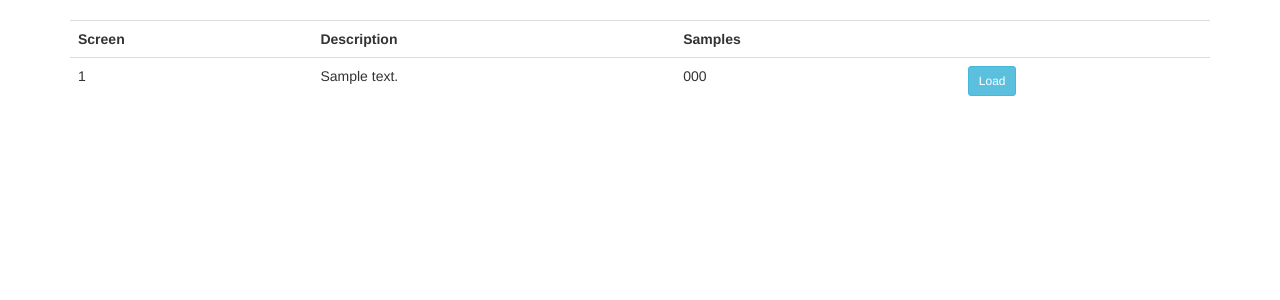
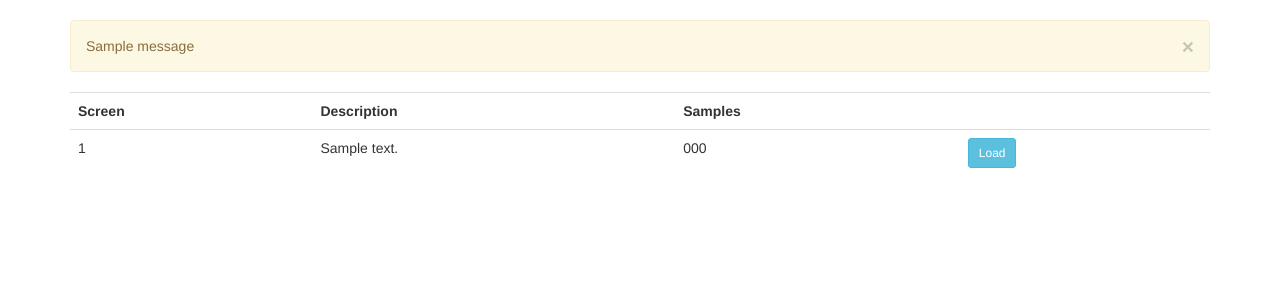
Before and after one commit to microscopium/microscopium-ui, a Flask app: page / in a window 1280 px wide. Shown: the part 52-352 px from the top of the page. Run offline with Flask 2, Linux system fonts and the light colour scheme; one stand-in notice (Sample message) is shown; a database or web service that is not in the repository returns one stand-in record (values such as "Sample title"); some libraries are stand-ins or nearby versions.

Commit message:
Display alert dialog when requested screen can't be found * Include secret key for sessions in config * Send back flash message when screen can't be found in index route * Include rendering of flash message as an alert dialog

```diff
--- a/app/main/views.py
+++ b/app/main/views.py
@@ -1,4 +1,4 @@
-from flask import current_app, redirect, render_template, url_for
+from flask import current_app, flash, redirect, render_template, url_for
 
 from htmlmin.main import minify
 
@@ -23,6 +23,7 @@ def load_screen(screen_id):
     # if it does not
     screen_result = mongo.db.screens.find_one({"_id": screen_id})
     if screen_result is None:
+        flash("Unable to find screen %s." % screen_id)
         return redirect(url_for(".index"))
 
     return render_template("screen_ui.html",
--- a/app/templates/index.html
+++ b/app/templates/index.html
@@ -6,6 +6,12 @@
 
 {% block content %}
     <div class="container">
-        {% include "index_components/_screen_table.html" %}
+    {% for message in get_flashed_messages() %}
+        <div class="alert alert-warning">
+            <button type="button" class="close" data-dismiss="alert">&times;</button>
+            {{ message }}
+        </div>
+    {% endfor %}
+    {% include "index_components/_screen_table.html" %}
     </div>
 {% endblock %}
--- a/config.py
+++ b/config.py
@@ -3,6 +3,8 @@ Classes for managing app configurations.
 
 See Flask docs: http://flask.pocoo.org/docs/0.10/config/
 """
+
+import os
 
 class Config:
     DEBUG = True
@@ -16,6 +18,9 @@ class DevelopmentConfig(Config):
 
     MINIFY_HTML = False
 
+    # secret key needed for sessions
+    SECRET_KEY = os.environ.get("MICROSCOPIUM_SECRET_KEY") or "secret string"
+
     MONGO_DBNAME = "microscopium"
 
 config = {
```
